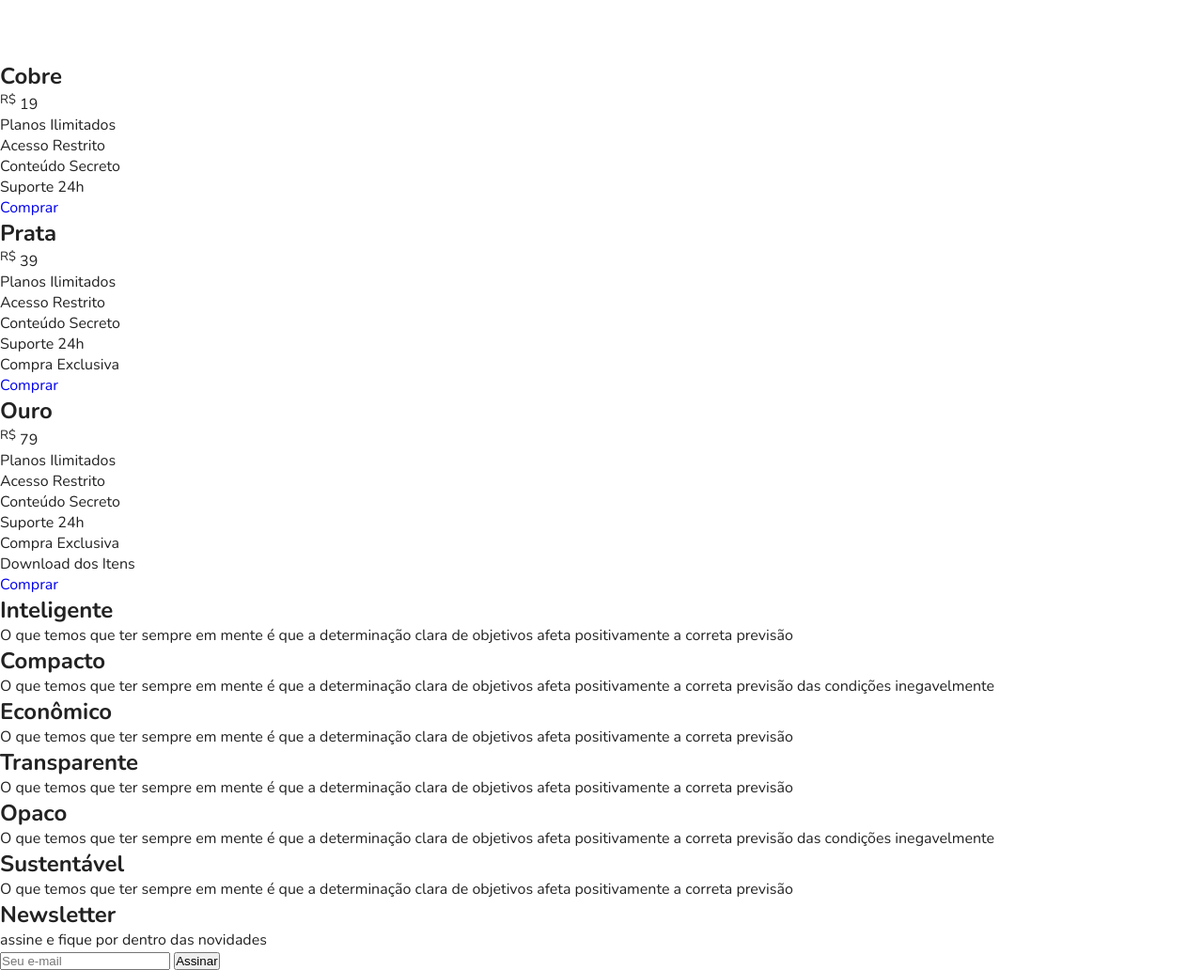
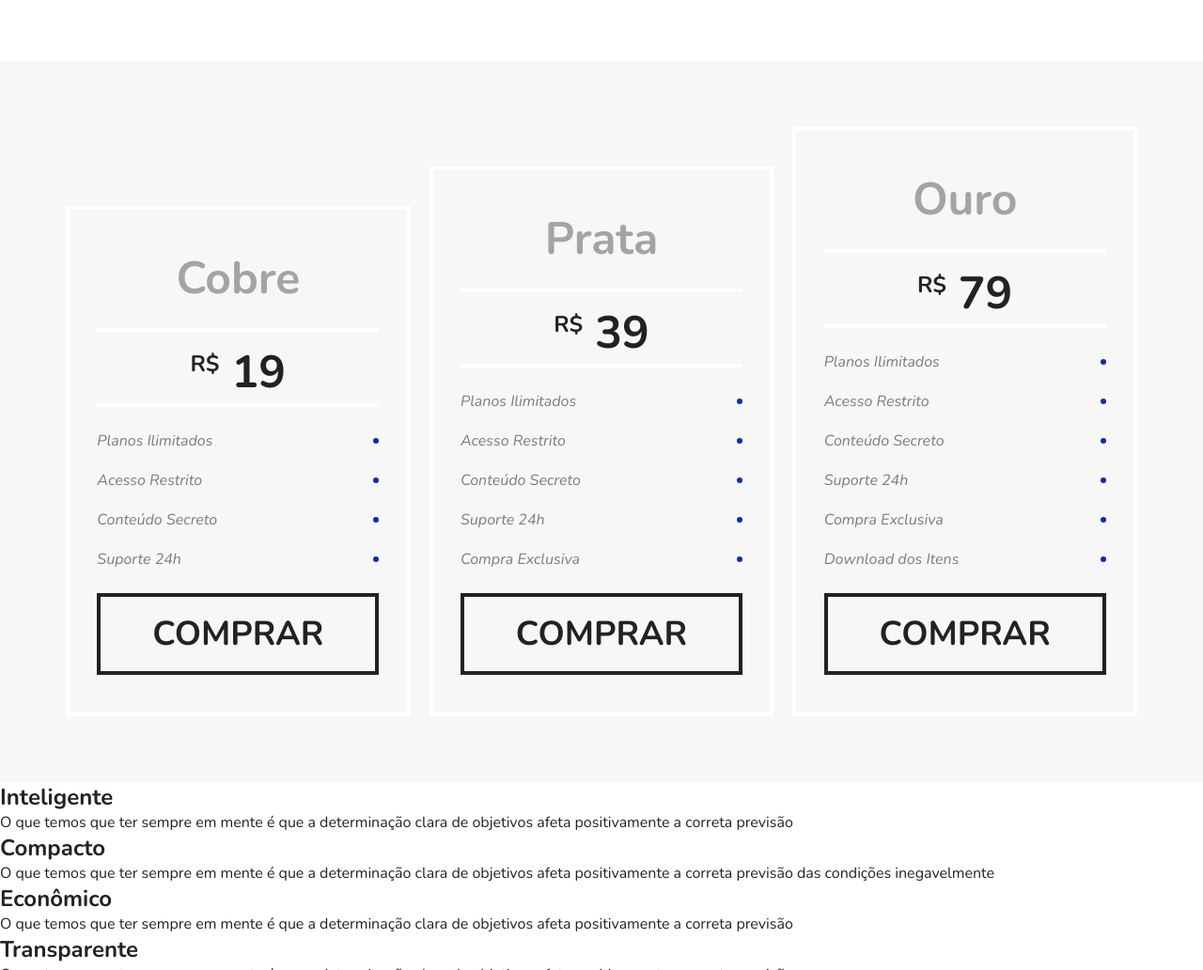
Before and after one commit to paulhenrique/FlexBlog, a website: page index.html in a window 1280 px wide. Shown: the part 1765-2797 px from the top of the page at 94% size. Drawn offline with nearby package versions, Linux system fonts and the light colour scheme.

Commit message:
Adicionando estilo da área de preço

```diff
--- /dev/null
+++ b/scss/_produtos.scss
@@ -0,0 +1,50 @@
+.produtos {
+  max-width: 960px;
+  margin: 60px auto;
+
+  h1 {
+    font-size: 3rem;
+    font-weight: 700;
+    margin-bottom: 60px;
+  }
+
+  .produtos-container {
+    display: flex;
+    flex-wrap: wrap;
+    align-items: flex-end;
+
+    .produtos-item {
+      flex: 1 1 175px;
+      margin: .5rem;
+      background: var(--color-background-card);
+      transition: transform .25s, box-shadow .25s;
+
+      @mixin Hover($color) {
+        border-top: solid 8px $color;
+
+        &:hover {
+          transform: translateY(-10px);
+          box-shadow: 0 0 0 4px $color;
+        }
+      }
+
+      &.purple {
+        @include Hover(var(--color-purple));
+      }
+
+      &.pink {
+        @include Hover(var(--color-red));
+      }
+
+      &.blue {
+        @include Hover(var(--color-cyan));
+      }
+
+      h2 {
+        font-size: 3rem;
+        color: var(--color-card-title-text);
+        padding: 60px 20px;
+      }
+    }
+  }
+}
--- a/scss/style.scss
+++ b/scss/style.scss
@@ -2,55 +2,101 @@
 @import "./superinfo";
 @import "./menu";
 @import "./introducao";
+@import "./produtos";
 
 
-.produtos {
-  max-width: 960px;
-  margin: 60px auto;
+.preco {
+  background: var(--color-background-card);
+  padding: 60px;
+  display: flex;
+  flex-wrap: wrap;
+  align-items: flex-end;
 
-  h1 {
-    font-size: 3rem;
-    font-weight: 700;
-    margin-bottom: 60px;
-  }
 
-  .produtos-container {
-    display: flex;
-    flex-wrap: wrap;
-    align-items: flex-end;
+  .preco-item {
+    flex: 1 1 260px;
+    border: 4px solid white;
+    padding: 20px;
+    margin: 10px;
+    align-self: flex-end;
 
-    .produtos-item {
-      flex: 1 1 175px;
-      margin: .5rem;
-      background: var(--color-background-card);
-      transition: transform .25s, box-shadow .25s;
+    h2 {
+      font-size: 3rem;
+      color: var(--color-card-title-text);
+      margin-top: 20px;
+      text-align: center;
+    }
 
-      @mixin Hover($color) {
-        border-top: solid 8px $color;
+    span {
+      max-width: 300px;
+      margin: 20px auto;
+      display: block;
+      text-align: center;
+      font-weight: bold;
+      font-size: 3rem;
+      padding: 10px 5px 0;
+      border-top: 4px solid var(--color-white);
+      border-bottom: 4px solid var(--color-white);
+    }
 
-        &:hover {
-          transform: translateY(-10px);
-          box-shadow: 0 0 0 4px $color;
+    sup {
+      font-size: 1.5rem;
+    }
+
+    ul {
+      max-width: 300px;
+      margin: 20px auto;
+      font: 1.25rem;
+      line-height: 2;
+      font-style: italic;
+      color: var(--color-body-text);
+
+      li {
+        display: flex;
+        justify-content: space-between;
+        align-items: center;
+        margin-bottom: 10px;
+
+        &::after {
+          content: '';
+          display: block;
+          width: 6px;
+          height: 6px;
+          background-color: var(--color-blue);
+          border-radius: 50%;
         }
       }
 
-      &.purple {
-        @include Hover(var(--color-purple));
+    }
+
+    a {
+      max-width: 300px;
+      display: block;
+      margin: 20px auto;
+      border: solid 4px;
+      color: var(--color-black);
+      text-transform: uppercase;
+      font-weight: bold;
+      font-size: 2.25rem;
+      padding: 15px 0;
+      text-align: center;
+    }
+  }
+
+  @media(max-width:800px) {
+    padding-left: 10px;
+    padding-right: 10px;
+
+    .preco-item {
+      &:nth-child(3) {
+        order: -2;
       }
 
-      &.pink {
-        @include Hover(var(--color-red));
-      }
-
-      &.blue {
-        @include Hover(var(--color-cyan));
-      }
-
-      h2 {
-        font-size: 3rem;
-        color: var(--color-card-title-text);
-        padding: 60px 20px;
+      &:nth-child(2) {
+        order: -1;
       }
     }
+
+
   }
 }
```
Also changed, not shown: css/style.css.
